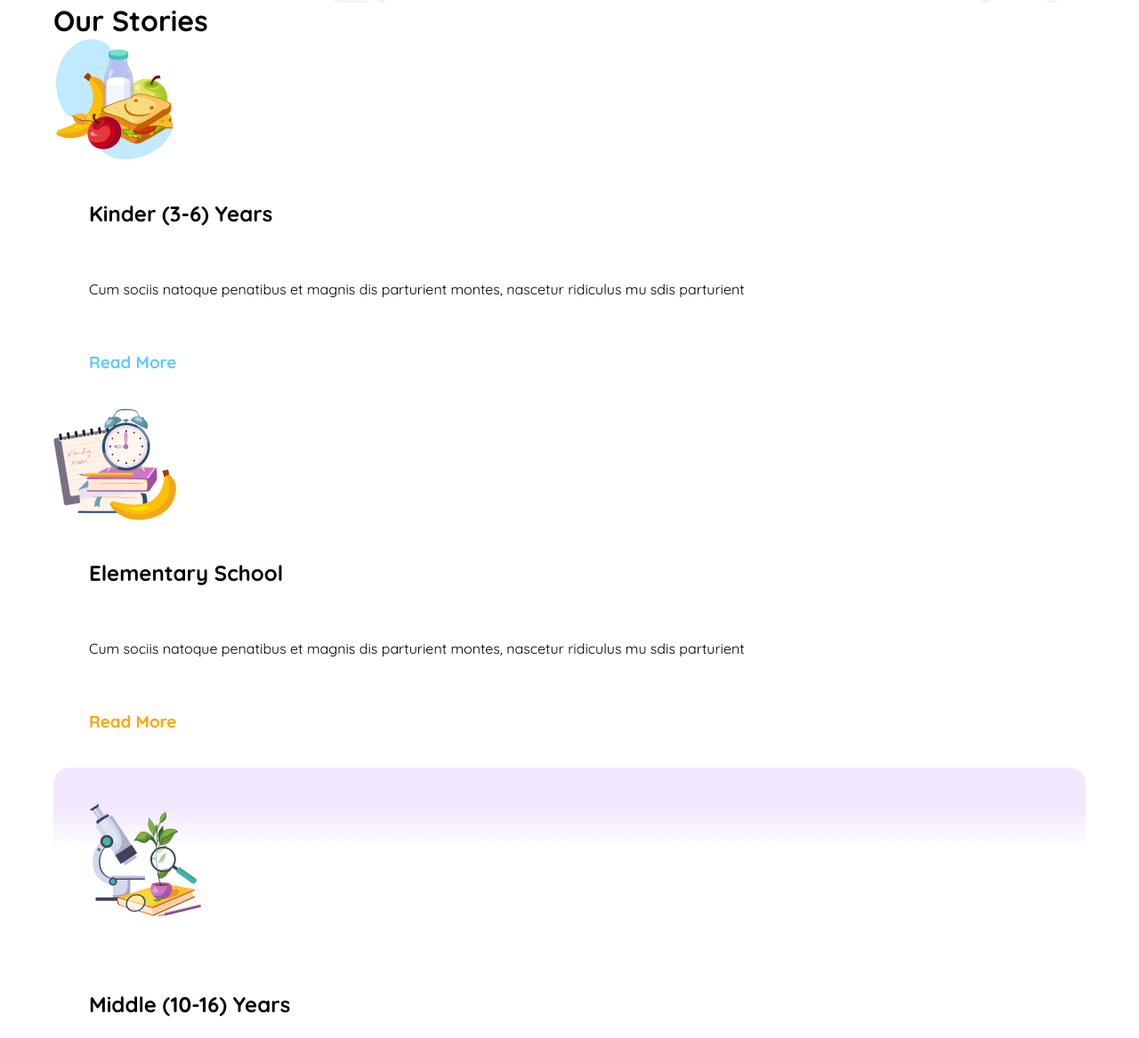
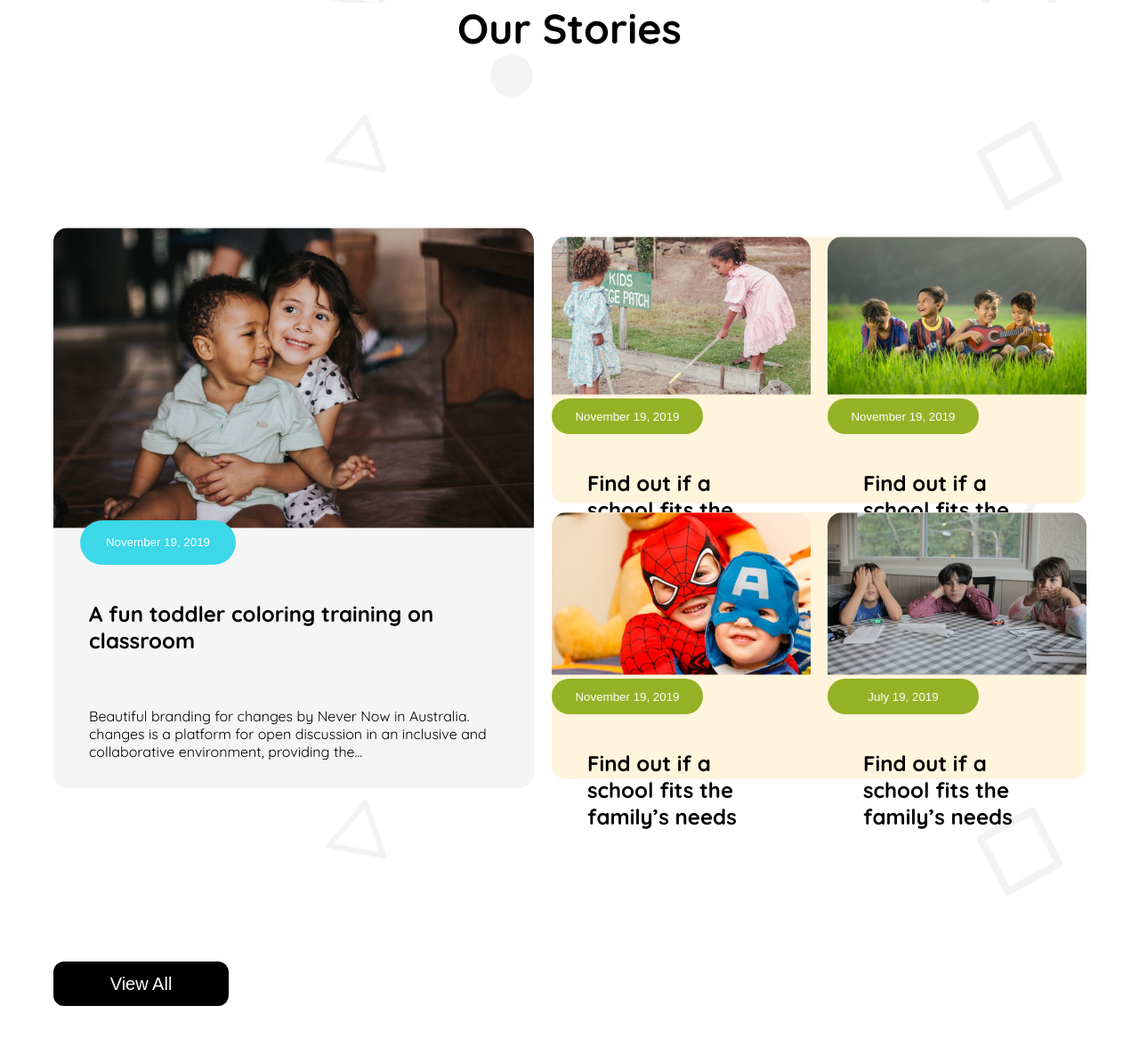
Before and after one commit to Faruque23/Assignment-02-Final, a plain HTML site: page index.html in a window 1280 px wide. Shown: the part 1642-2809 px from the top of the page at 89% size. After the commit the page ends 2773 px from the top, so only its background shows below. Drawn offline with Linux system fonts and the light colour scheme.

Commit message:
3rd commit

```diff
--- a/index.html
+++ b/index.html
@@ -84,47 +84,67 @@
 
         </section>
 
-        <section class="our_storis">
-            <h1>Our Stories</h1>
+        <h1 class="our_stories_h">Our Stories</h1>
+
+        <section class="our_stories">
+
                 <div class="str_card_g_1">
                     <div class="str_card_1">
-                        <img class="card-img" src="/assets/kinder.png" alt="">
-                        <h2 class="card_header">Kinder (3-6) Years</h2>
-                        <p class="card_text">Cum sociis natoque penatibus et magnis dis parturient montes, nascetur ridiculus
-                            mu sdis parturient
+                        <img class="str_card_img" src="/assets/story-1.png" alt="">
+                        <button class="str_card_btn">November 19, 2019</button>
+                        <h2 class="str_card_header">A fun toddler coloring training on
+                            classroom</h2>
+                        <p class="str_card_text">Beautiful branding for changes by Never Now in Australia.
+                            changes is a platform for open discussion in an inclusive and
+                            collaborative environment, providing the...
                         </p>
-                        <h3 style="color: #64C8FF;">Read More</h3>
+
+                    </div>
+
+                </div>
+
+                <div class="str_card_g_2">
+                    <div class="str_card_g_2a">
+                        <div class="str_card_g_2a1">
+                            <img class="g2_img" src="/assets/story-2.png" alt="">
+                            <button class="str_btn_g_2">November 19, 2019</button>
+                            <h2>Find out if a school fits the family’s needs</h2>
+                        </div>
+
+                        <div class="str_card_g_2a2">
+                            <img class="g2_img" src="/assets/story-3.png" alt="">
+                            <button class="str_btn_g_2">November 19, 2019</button>
+                            <h2>Find out if a school fits the family’s needs</h2>
+                        </div>
+
+                    </div>
+
+                    <div class="str_card_g_2b">
+                        <div class="str_card_g_2b1">
+                            <img class="g2_img" src="/assets/story-4.png" alt="">
+                            <button class="str_btn_g_2">November 19, 2019</button>
+                            <h2>Find out if a school fits the family’s needs</h2>
+                        </div>
+
+                        <div class="str_card_g_2b2">
+                            <img class="g2_img" src="/assets/story-5.png" alt="">
+                            <button class="str_btn_g_2">July 19, 2019</button>
+                            <h2>Find out if a school fits the family’s needs</h2>
+                        </div>
+
                     </div>
 
                 </div>
 
 
-                <div class="str_card_g_2">
-                    <img class="card-img" src="/assets/elementary.png" alt="">
-                    <h2 class="card_header">Elementary School</h2>
-                    <p class="card_text">Cum sociis natoque penatibus et magnis
-                        dis parturient montes, nascetur ridiculus
-                        mu sdis parturient
-                    </p>
-                    <h3 style="color: orange;">Read More</h3>
-                </div>
 
-                <div class="card_child_3">
-                    <img class="card-img" src="/assets/middle.png" alt="">
-                    <h2 class="card_header">Middle (10-16) Years</h2>
-                    <p class="card_text">Cum sociis natoque penatibus et magnis
-                        dis parturient montes, nascetur ridiculus
-                        mu sdis parturient
-                    </p>
-                    <h3 style="color: violet;">Read More</h3>
-                </div>
-            </div>
-                <div>
-                    <button class="std_btn">View All</button>
 
-                </div>
 
         </section>
+        <div>
+            <button class="str_btn">View All</button>
+
+        </div>
 
 
 
--- a/style.css
+++ b/style.css
@@ -204,6 +204,161 @@ section >h1{
 
 }
 /* Our Stories Related Styles */
+.our_stories{
+    width: 100%;
+    height: 1020px ;
+
+}
+
+
+.our_stories_h{
+    font-size: 2.9rem;
+    text-align: center;
+}
+
+.our_stories{
+    background-image: url(/assets/bg.png);
+    display: flex;
+    justify-content: space-between;
+    align-items: center;
+    gap: 20px;
+}
+
+.str_card_g_1{
+    max-height: 630px;
+    max-width: 540px;
+    background-color: whitesmoke;
+    border-radius: 16px;
+
+
+}
+.str_card_img{
+    border-top-left-radius: 16px;
+    border-top-right-radius: 16px;
+
+
+}
+.str_card_btn{
+    height: 50px;
+    width: 175px;
+    color: white;
+    background-color: #3CD8E8;
+    border-radius: 48px;
+    border-style: none;
+    margin-left: 30px;
+    margin-top: -500px;
+
+}
+
+.str_card_g_2a1{
+    height: 300px;
+    width: 290px;
+    margin: 0;
+    padding: 0;
+}
+
+.str_card_g_2a2{
+    height: 300px;
+    width: 290px;
+    margin: 0;
+    padding: 0;
+}
+
+.str_card_g_2b1{
+    height: 300px;
+    width: 290px;
+    margin: 0;
+    padding: 0;
+}
+
+.str_card_g_2b2{
+    height: 300px;
+    width: 290px;
+    margin: 0;
+    padding: 0;
+}
+
+
+
+.str_card_g_2a>h2{
+    padding: 1rem;
+
+}
+
+.str_card_g_2{
+    display: flex;
+    flex-direction: column;
+    justify-content: space-between;
+    gap: 10px;
+
+}
+
+.str_btn{
+    height: 50px;
+    width: 197px;
+    font-size: 1.25rem;
+    background-color: black;
+    border-style: none;
+    color: white;
+    border-radius: 12px;
+    text-align: center;
+
+
+}
+.str_card_g_2a{
+    height: 300px;
+    width: 600px;
+    border-radius:16px ;
+    background-color: #FFF4DC;
+    display: flex;
+    justify-content: space-between;
+    align-items: center;
+    gap: 10px;
+
+
+}
+
+.str_card_g_2b{
+    height: 300px;
+    width: 600px;
+    border-radius:16px ;
+    background-color: #FFF4DC;
+    display: flex;
+    justify-content: space-between;
+    flex-wrap: wrap;
+    align-items: center;
+    gap: 10px;
+
+
+}
+
+.str_btn_g_2{
+    height: 40px;
+    width: 170px;
+    font-size: 1 rem;
+    background-color: #95B226;
+    border-style: none;
+    color: white;
+    border-radius: 48px;
+    margin left: 30px;
+
+
+}
+
+.str_card_g_2a1{
+    margin: 0;
+    padding: 0;
+}
+
+.str_btn_g_2>h2{
+    font-size: 1rem;
+
+}
+
+.g2_img{
+    border-top-left-radius: 16px;
+    border-top-right-radius: 16px;
+}
 
 
 
```
